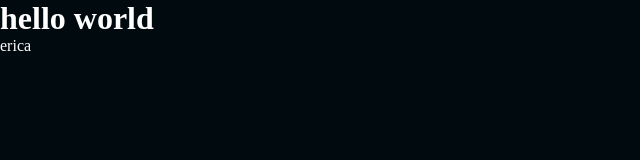
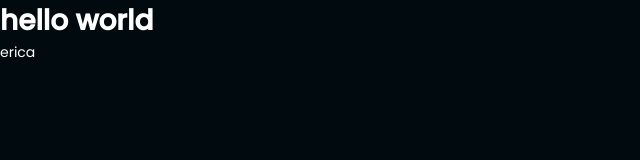
Before and after one commit to ericajv/app-food-explorer, a React (Vite) app: page / in a window 1280 px wide. Shown: the top 160 px of the page, without its empty margins (0-640 px from the left). Built offline with nearby package versions, Linux system fonts and the light colour scheme.

Commit message:
Adiciona style global

```diff
--- a/index.html
+++ b/index.html
@@ -1,12 +1,20 @@
 <!doctype html>
 <html lang="en">
+
 <head>
   <meta charset="UTF-8" />
   <meta name="viewport" content="width=device-width, initial-scale=1.0" />
+  <link rel="preconnect" href="https://fonts.googleapis.com">
+  <link rel="preconnect" href="https://fonts.gstatic.com" crossorigin>
+  <link
+    href="https://fonts.googleapis.com/css2?family=Poppins:wght@100;200;300;400;500&family=Roboto:wght@100;400;700&display=swap"
+    rel="stylesheet">
   <title>Food Explorer</title>
 </head>
+
 <body>
   <div id="root"></div>
   <script type="module" src="/src/main.jsx"></script>
 </body>
+
 </html>
--- a/src/styles/global.js
+++ b/src/styles/global.js
@@ -9,8 +9,7 @@
     button{
         cursor: pointer;
         transition: filter 0.2s;
-        background-color: ${({theme}) => theme.COLORS.TOMATO_100};
-        color: ${({theme}) => theme.COLORS.LIGHT_100};
+
     }
     button:hover{
         background-color: ${({theme}) => theme.COLORS.TOMATO_400};
@@ -18,6 +17,12 @@
     body{
         background-color: ${({theme}) => theme.COLORS.DARK_400};
         color: ${({theme}) => theme.COLORS.LIGHT_100};
+        -webkit-font-smoothing: antialiased;
+    }
+    body, input, button, textarea{
+        font-family:'Poppins', sans-serif;
+        font-size: 14px;
+        outline: none;
     }
 
 
--- a/src/styles/theme.js
+++ b/src/styles/theme.js
@@ -28,10 +28,6 @@
         MINT_100: "#04D361",
         CAKE_200: "#82F3FF",
         CAKE_100: "#065E7C",
-    },
-
-    FONTS: {
-
     }
 
 
```
Lines whose indentation alone changed are shown as unchanged.
